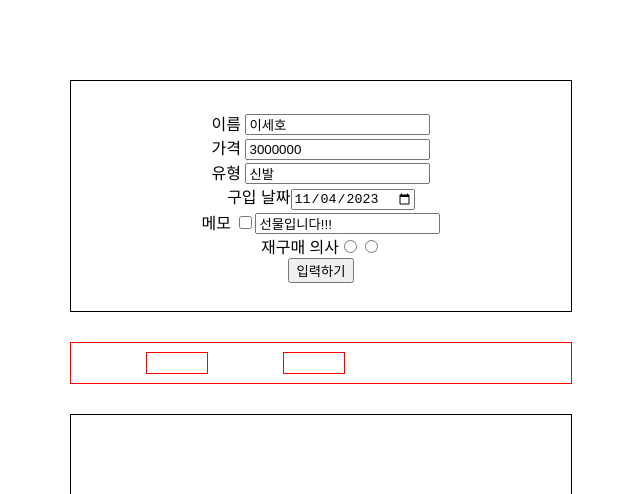
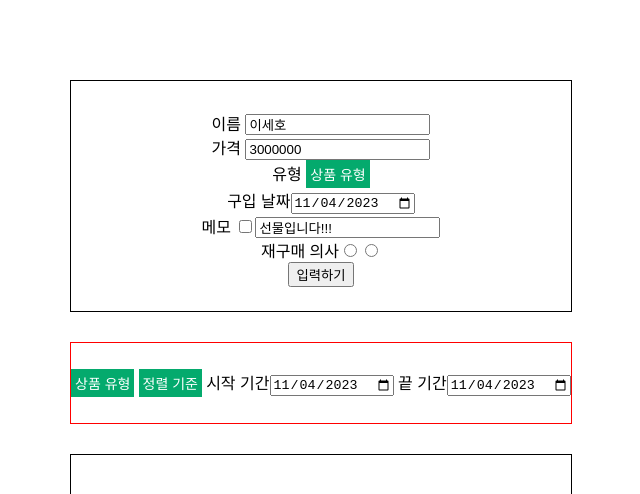
Before and after one commit to lsh02002/account-book, a React (Create React App) app: page / in a window 1280 px wide. Shown: the top 494 px of the page, without its empty margins (319-959 px from the left). Built offline with nearby package versions, Linux system fonts and the light colour scheme.

Commit message:
가운데 정렬 기능 추가 중

```diff
--- a/src/App.css
+++ b/src/App.css
@@ -37,24 +37,10 @@
 
 .main-sort {
   width: 500px;
-  height: 40px;
+  height: 80px;
   border: 1px solid red;
 
   display: flex;
-  justify-content: space-evenly;
+  justify-content: space-between;
   align-items: center;
 }
-
-.main-dropdown-1 {
-  width: 60px;
-  height: 20px;
-
-  border: 1px solid red;
-}
-
-.main-dropdown-2 {
-  width: 60px;
-  height: 20px;
-
-  border: 1px solid red;
-}
--- /dev/null
+++ b/src/DropDown.css
@@ -0,0 +1,47 @@
+/* Dropdown Button */
+.dropbtn {
+  background-color: #04aa6d;
+  color: white;
+  padding: 4px;
+  font-size: 14px;
+  border: none;
+}
+
+/* The container <div> - needed to position the dropdown content */
+.dropdown {
+  position: relative;
+  display: inline-block;
+}
+
+/* Dropdown Content (Hidden by Default) */
+.dropdown-content {
+  display: none;
+  position: absolute;
+  background-color: #f1f1f1;
+  min-width: 160px;
+  box-shadow: 0px 8px 16px 0px rgba(0, 0, 0, 0.2);
+  z-index: 1;
+}
+
+/* Links inside the dropdown */
+.dropdown-content a {
+  color: black;
+  padding: 4px 14px;
+  text-decoration: none;
+  display: block;
+}
+
+/* Change color of dropdown links on hover */
+.dropdown-content a:hover {
+  background-color: #ddd;
+}
+
+/* Show the dropdown menu on hover */
+.dropdown:hover .dropdown-content {
+  display: block;
+}
+
+/* Change the background color of the dropdown button when the dropdown content is shown */
+.dropdown:hover .dropbtn {
+  background-color: #3e8e41;
+}
--- /dev/null
+++ b/src/DropDown.js
@@ -0,0 +1,17 @@
+import "./DropDown.css";
+
+function DropDown(props) {
+  return (
+    <div class="dropdown">
+      <button class="dropbtn">{props.menuName}</button>
+      <div class="dropdown-content">
+        <a href="https://www.naver.com">{props.param1}</a>
+        <a href="https://www.naver.com">{props.param2}</a>
+        <a href="https://www.naver.com">{props.param3}</a>
+        <a href="https://www.naver.com">{props.param4}</a>
+      </div>
+    </div>
+  );
+}
+
+export default DropDown;
--- a/src/MyComponent.js
+++ b/src/MyComponent.js
@@ -1,4 +1,7 @@
 import React, { useState } from "react";
+import DropDown from "./DropDown";
+
+export let itemType = "신발";
 
 function MyComponent() {
   const [formData, setFormData] = useState({
@@ -65,12 +68,11 @@
 
         <label>
           유형{" "}
-          <input
-            type="text"
-            name="ftype"
-            value={formData.ftype}
-            onChange={changeHandle}
-            required
+          <DropDown
+            menuName="상품 유형"
+            param1="신발"
+            param2="옷"
+            param3="가구"
           />
         </label>
 
@@ -109,10 +111,33 @@
         <button type="submit">입력하기</button>
       </form>
       <form className="main-sort">
-        <div className="main-dropdown-1"></div>
-        <div className="main-dropdown-2"></div>
-        <div className="main-first-date"></div>
-        <div className="main-second-date"></div>
+        <DropDown
+          menuName="상품 유형"
+          param1="신발"
+          param2="옷"
+          param3="가구"
+        />
+        <DropDown
+          menuName="정렬 기준"
+          param1="가격 높은 순"
+          param2="가격 낮은 순"
+          param3="최신 순"
+          param4="오래된 순"
+        />
+        <div className="main-first-date">
+          시작 기간
+          <input
+            type="date"
+            value={new Date().toISOString().substring(0, 10)}
+          />
+        </div>
+        <div className="main-second-date">
+          끝 기간
+          <input
+            type="date"
+            value={new Date().toISOString().substring(0, 10)}
+          />
+        </div>
       </form>
       <div className="main-output"></div>
     </div>
```
